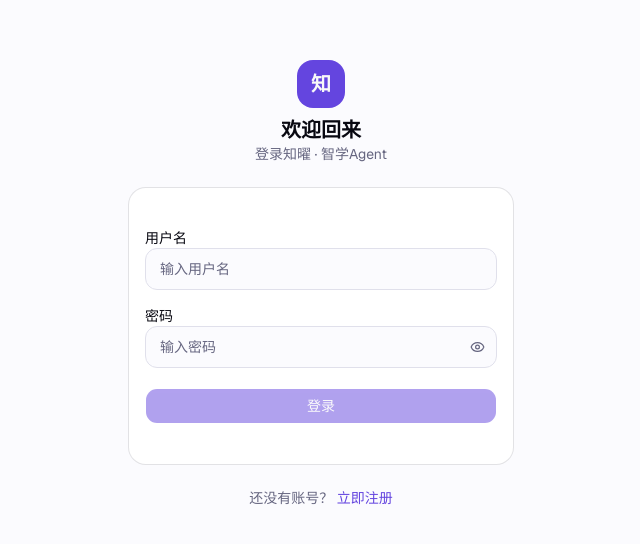
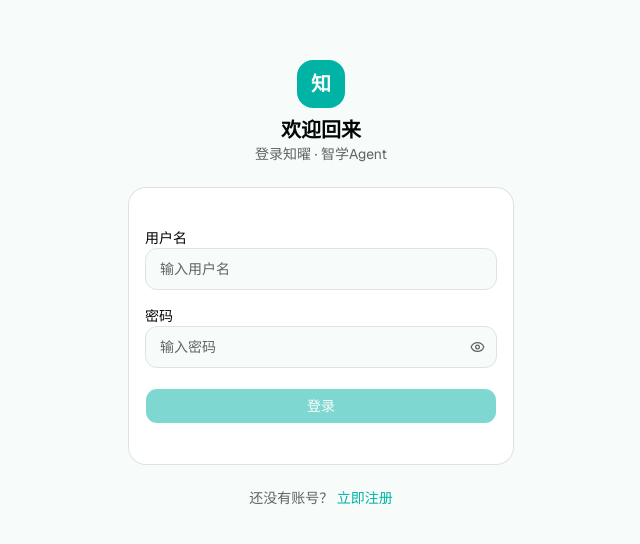
Before and after one commit to 2394826867zhu-stack/zhixue-agent-demo, a Next.js app: page /login in a window 1280 px wide. Shown: the part 116-660 px from the top of the page, without its empty margins (319-959 px from the left). Built offline with nearby package versions, Linux system fonts and the light colour scheme; no server answers.

Commit message:
feat(color-b): 版本B绿松石配色 + 四叶涡轮logo落地

```diff
--- a/app/globals.css
+++ b/app/globals.css
@@ -40,84 +40,83 @@
 }
 
 :root {
-  /* 知曜品牌色：深紫 */
-  --primary: oklch(0.52 0.22 285);
-  --primary-foreground: oklch(0.98 0 0);
+  /* ─── 版本 B · 知曜绿松石 ─────────────────────────────────────────
+     主色：蓝绿松石  #00B4A6  →  oklch hue 185
+     侧栏：深靛墨蓝  #0D1117  →  oklch hue 225
+     内容区：极浅冷白，中性色系略带蓝绿倾向
+     ────────────────────────────────────────────────────────────── */
 
-  --background: oklch(0.99 0.003 285);
-  --foreground: oklch(0.14 0.02 285);
+  --primary: oklch(0.68 0.14 185);
+  --primary-foreground: oklch(0.98 0.003 185);
+
+  --background: oklch(0.985 0.004 185);
+  --foreground: oklch(0.12 0.010 210);
 
   --card: oklch(1 0 0);
-  --card-foreground: oklch(0.14 0.02 285);
+  --card-foreground: oklch(0.12 0.010 210);
   --popover: oklch(1 0 0);
-  --popover-foreground: oklch(0.14 0.02 285);
+  --popover-foreground: oklch(0.12 0.010 210);
 
-  --secondary: oklch(0.95 0.01 285);
-  --secondary-foreground: oklch(0.35 0.1 285);
+  --secondary: oklch(0.95 0.005 185);
+  --secondary-foreground: oklch(0.32 0.008 210);
 
-  --muted: oklch(0.96 0.006 285);
-  --muted-foreground: oklch(0.52 0.04 285);
+  --muted: oklch(0.96 0.004 185);
+  --muted-foreground: oklch(0.50 0.010 200);
 
-  --accent: oklch(0.93 0.04 285);
-  --accent-foreground: oklch(0.35 0.15 285);
+  --accent: oklch(0.93 0.018 185);
+  --accent-foreground: oklch(0.28 0.012 210);
 
   --destructive: oklch(0.577 0.245 27.325);
-  --border: oklch(0.91 0.015 285);
-  --input: oklch(0.91 0.015 285);
-  --ring: oklch(0.52 0.22 285);
+  --border: oklch(0.91 0.007 185);
+  --input: oklch(0.91 0.007 185);
+  --ring: oklch(0.68 0.14 185);
 
   --radius: 0.75rem;
 
-  --sidebar: oklch(0.97 0.01 285);
-  --sidebar-foreground: oklch(0.25 0.05 285);
-  --sidebar-primary: oklch(0.52 0.22 285);
-  --sidebar-primary-foreground: oklch(0.98 0 0);
-  --sidebar-accent: oklch(0.91 0.04 285);
-  --sidebar-accent-foreground: oklch(0.35 0.15 285);
-  --sidebar-border: oklch(0.91 0.015 285);
-  --sidebar-ring: oklch(0.52 0.22 285);
-
-  /* 掌握度颜色 */
-  --mastery-new: oklch(0.65 0.05 250);
-  --mastery-learning: oklch(0.72 0.18 55);
-  --mastery-reviewing: oklch(0.62 0.2 285);
-  --mastery-mastered: oklch(0.6 0.18 155);
+  --sidebar: oklch(0.09 0.018 225);
+  --sidebar-foreground: oklch(0.80 0.020 185);
+  --sidebar-primary: oklch(0.68 0.14 185);
+  --sidebar-primary-foreground: oklch(0.09 0.010 225);
+  --sidebar-accent: oklch(0.16 0.018 220);
+  --sidebar-accent-foreground: oklch(0.88 0.025 185);
+  --sidebar-border: oklch(0.22 0.018 220);
+  --sidebar-ring: oklch(0.68 0.14 185);
 }
 
 .dark {
-  --primary: oklch(0.68 0.18 285);
-  --primary-foreground: oklch(0.14 0.02 285);
+  --primary: oklch(0.70 0.15 185);
+  --primary-foreground: oklch(0.09 0.010 225);
 
-  --background: oklch(0.12 0.02 285);
-  --foreground: oklch(0.95 0.01 285);
+  --background: oklch(0.12 0.015 220);
+  --foreground: oklch(0.93 0.010 185);
 
-  --card: oklch(0.17 0.025 285);
-  --card-foreground: oklch(0.95 0.01 285);
-  --popover: oklch(0.17 0.025 285);
-  --popover-foreground: oklch(0.95 0.01 285);
+  --card: oklch(0.16 0.015 220);
+  --card-foreground: oklch(0.93 0.010 185);
+  --popover: oklch(0.16 0.015 220);
+  --popover-foreground: oklch(0.93 0.010 185);
 
-  --secondary: oklch(0.22 0.03 285);
-  --secondary-foreground: oklch(0.85 0.02 285);
+  --secondary: oklch(0.20 0.014 220);
+  --secondary-foreground: oklch(0.80 0.015 185);
 
-  --muted: oklch(0.22 0.03 285);
-  --muted-foreground: oklch(0.6 0.05 285);
+  --muted: oklch(0.20 0.012 220);
+  --muted-foreground: oklch(0.55 0.018 195);
 
-  --accent: oklch(0.25 0.05 285);
-  --accent-foreground: oklch(0.85 0.03 285);
+  --accent: oklch(0.23 0.020 210);
+  --accent-foreground: oklch(0.88 0.020 185);
 
   --destructive: oklch(0.704 0.191 22.216);
   --border: oklch(1 0 0 / 10%);
   --input: oklch(1 0 0 / 12%);
-  --ring: oklch(0.68 0.18 285);
+  --ring: oklch(0.70 0.15 185);
 
-  --sidebar: oklch(0.15 0.025 285);
-  --sidebar-foreground: oklch(0.88 0.02 285);
-  --sidebar-primary: oklch(0.68 0.18 285);
-  --sidebar-primary-foreground: oklch(0.14 0.02 285);
-  --sidebar-accent: oklch(0.25 0.05 285);
-  --sidebar-accent-foreground: oklch(0.88 0.02 285);
+  --sidebar: oklch(0.08 0.014 230);
+  --sidebar-foreground: oklch(0.80 0.018 185);
+  --sidebar-primary: oklch(0.70 0.15 185);
+  --sidebar-primary-foreground: oklch(0.09 0.010 225);
+  --sidebar-accent: oklch(0.15 0.016 225);
+  --sidebar-accent-foreground: oklch(0.88 0.025 185);
   --sidebar-border: oklch(1 0 0 / 8%);
-  --sidebar-ring: oklch(0.68 0.18 285);
+  --sidebar-ring: oklch(0.70 0.15 185);
 }
 
 @layer base {
--- a/components/layout/mobile-nav.tsx
+++ b/components/layout/mobile-nav.tsx
@@ -9,6 +9,7 @@ import {
 } from "lucide-react";
 import { cn } from "@/lib/utils";
 import { useAuthStore } from "@/lib/store";
+import { TurbineLogo } from "@/components/ui/turbine-logo";
 
 const NAV = [
   { href: "/dashboard", label: "首页",     icon: LayoutDashboard },
@@ -38,9 +39,7 @@ export function MobileHeader() {
           <Menu size={20} />
         </button>
         <div className="flex items-center gap-2">
-          <div className="w-6 h-6 rounded-md bg-primary flex items-center justify-center text-primary-foreground font-bold text-xs">
-            知
-          </div>
+          <TurbineLogo className="w-6 h-6 text-primary" />
           <span className="font-semibold text-sm text-sidebar-foreground">知曜</span>
         </div>
       </header>
@@ -63,9 +62,7 @@ export function MobileHeader() {
         {/* Header */}
         <div className="px-5 py-4 border-b border-sidebar-border flex items-center justify-between">
           <div className="flex items-center gap-2.5">
-            <div className="w-7 h-7 rounded-lg bg-primary flex items-center justify-center text-primary-foreground font-bold text-sm">
-              知
-            </div>
+            <TurbineLogo className="w-8 h-8 text-primary shrink-0" />
             <div>
               <p className="font-semibold text-sidebar-foreground text-sm leading-tight">知曜</p>
               <p className="text-[10px] text-muted-foreground leading-tight">智学Agent</p>
--- a/components/layout/sidebar.tsx
+++ b/components/layout/sidebar.tsx
@@ -7,6 +7,7 @@ import {
 } from "lucide-react";
 import { cn } from "@/lib/utils";
 import { useAuthStore } from "@/lib/store";
+import { TurbineLogo } from "@/components/ui/turbine-logo";
 
 const NAV = [
   { href: "/dashboard", label: "首页", icon: LayoutDashboard },
@@ -29,9 +30,7 @@ export function Sidebar() {
       {/* Logo */}
       <div className="px-5 py-5 border-b border-sidebar-border">
         <div className="flex items-center gap-2.5">
-          <div className="w-7 h-7 rounded-lg bg-primary flex items-center justify-center text-primary-foreground font-bold text-sm">
-            知
-          </div>
+          <TurbineLogo className="w-8 h-8 text-primary shrink-0" />
           <div>
             <p className="font-semibold text-sidebar-foreground text-sm leading-tight">知曜</p>
             <p className="text-[10px] text-muted-foreground leading-tight">智学Agent</p>
```
